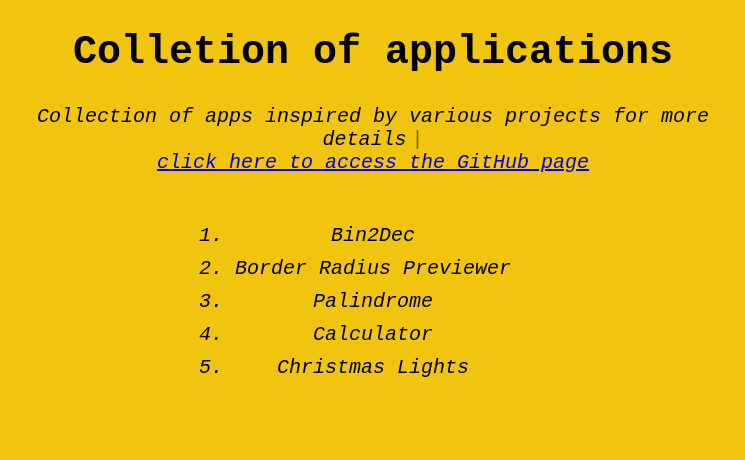
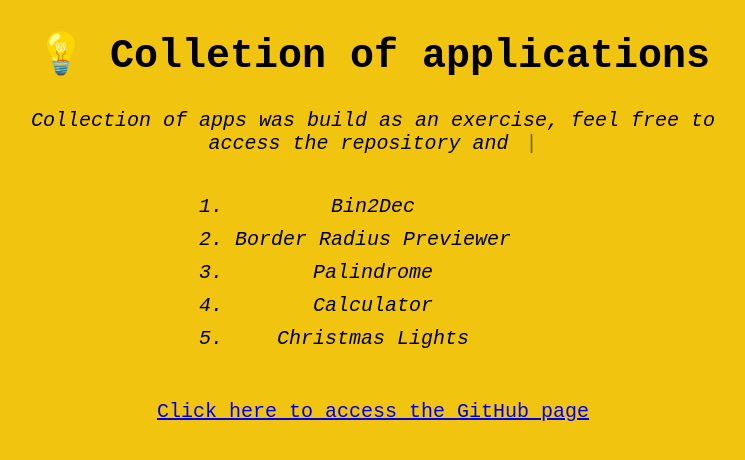
Before and after one commit to llucasy/Colletion-of-applications, a plain HTML site: page index.html in a window 1280 px wide. Shown: the whole page, without its empty margins (267-1012 px from the left). Drawn offline with Linux system fonts and the light colour scheme.

Commit message:
Some more adjustments

```diff
--- a/index.html
+++ b/index.html
@@ -4,14 +4,14 @@
     <meta charset="UTF-8">
     <meta name="viewport" content="width=device-width, initial-scale=1.0">
     <title>Colletion of applications</title>
+    <link rel="shortcut icon" href="favicon.ico" type="image/x-icon">
     <link rel="stylesheet" href="style.css">
 </head>
 <body>
-    <header>Colletion of applications</header>
+    <header>💡 Colletion of applications</header>
     <main>
         <section>
-            <p>Collection of apps inspired by various projects for more details</p>
-            <a href="https://github.com/llucasy/Colletion-of-applications">click here to access the GitHub page</a>
+            <p>Collection of apps was build as an exercise, feel free to access the repository and find out where the inspiration came from.</p>
             <ol>
                 <li>Bin2Dec</li>
                 <li>Border Radius Previewer</li>
@@ -20,6 +20,7 @@
                 <li>Christmas Lights</li>
             </ol>
         </section>
+        <a href="https://github.com/llucasy/Colletion-of-applications">Click here to access the GitHub page</a>
     </main>
     <script src="script.js"></script>
 </body>
--- a/script.js
+++ b/script.js
@@ -4,7 +4,7 @@ function typeWriter(elemento) {
     textoArray.forEach(function(letra, i) {
    setTimeout(function() {
     elemento.innerHTML += letra;
-   }, 70 * i)
+   }, 60 * i)
 
     });
   }
--- a/style.css
+++ b/style.css
@@ -52,7 +52,7 @@ section p::after {
 
 ol {
     display: inline-block;
-    margin: 50px;
+    margin: 40px;
 }
 
 li {
```
Also changed, not shown: favicon.ico (added).
